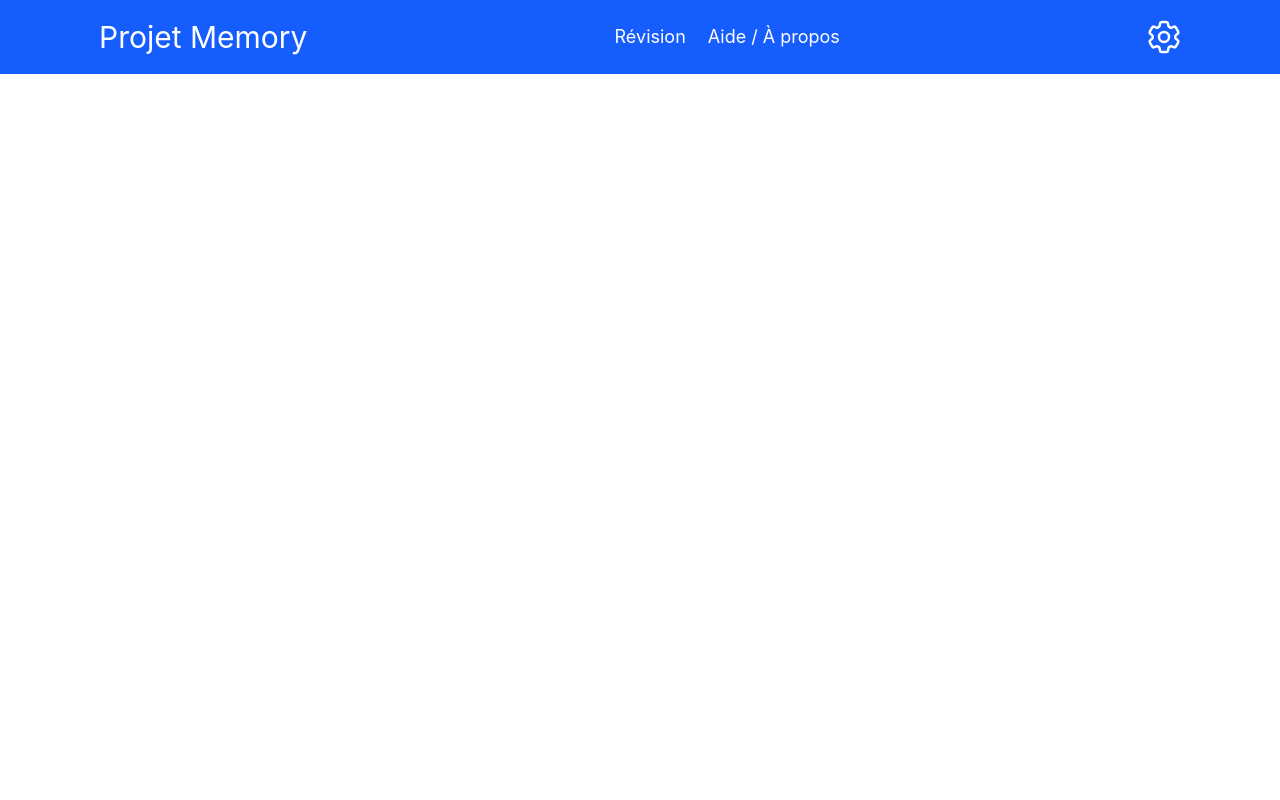
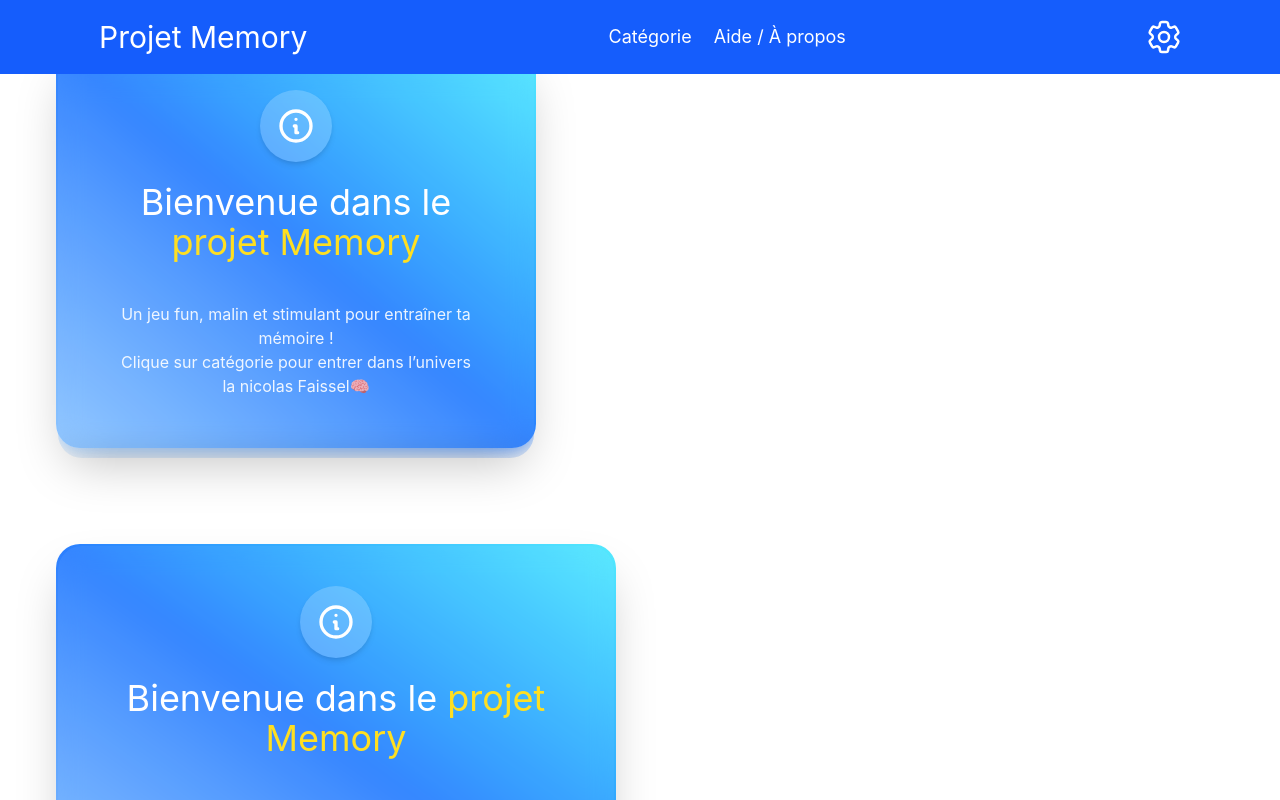
Before and after one commit to jlaron230/Projet-memory, a Vue app: page / in a window 1280 px wide. Shown: the top 800 px of the page. Built offline with nearby package versions, Linux system fonts and the light colour scheme.

Commit message:
feat/ mise en place d 'une page d'accueil

```diff
--- /dev/null
+++ b/src/components/Accueil/accueil.vue
@@ -0,0 +1,53 @@
+<template>
+  <div class="rounded-md flex items-center justify-center bg-gradient-to-br text-white px-6 py-12 ">
+
+    <!-- Border dégradé autour de la carte avec animation -->
+    <div class="relative p-[2px] h-100 rounded-3xl bg-gradient-to-tr from-blue-300 via-blue-500 to-cyan-300 shadow-2xl hover:shadow-blue-400/40 transition-all duration-500 animate-fade-up">
+
+      <!-- Carte intérieure avec fond flouté -->
+      <div class="rounded-3xl bg-white/5 backdrop-blur-md p-10 text-center text-white">
+
+        <!-- Logo -->
+        <div class="flex justify-center mb-6">
+          <div class="bg-white/20 p-4 rounded-full shadow-md">
+            <svg class="w-10 h-10 text-white" fill="none" stroke="currentColor" stroke-width="2" viewBox="0 0 24 24">
+              <path stroke-linecap="round" stroke-linejoin="round" d="M13 16h-1v-4h-1m1-4h.01M21 12a9 9 0 11-18 0 9 9 0 0118 0z"/>
+            </svg>
+          </div>
+        </div>
+
+        <!-- Titre -->
+        <h1 class="text-3xl p-5 sm:text-4xl font-bold mb-4">
+          Bienvenue dans le <span class="text-yellow-300">projet Memory</span>
+        </h1>
+
+        <!-- Slogan -->
+        <p class="text-white/90 p-5 text-base mb-6">
+          Un jeu fun, malin et stimulant pour entraîner ta mémoire !<br />
+          Clique  sur catégorie pour entrer dans l’univers la nicolas Faissel🧠
+
+        </p>
+
+      </div>
+    </div>
+  </div>
+</template>
+
+<style scoped>
+@layer utilities {
+  @keyframes fade-up {
+    0% {
+      opacity: 0;
+      transform: translateY(30px);
+    }
+    100% {
+      opacity: 1;
+      transform: translateY(0);
+    }
+  }
+
+  .animate-fade-up {
+    animation: fade-up 1s ease-out forwards;
+  }
+}
+</style>
--- a/src/components/header/header.vue
+++ b/src/components/header/header.vue
@@ -9,7 +9,7 @@
       </router-link>
       <nav class="hidden md:flex flex-grow justify-center">
         <ul class="flex gap-4 text-lg">
-          <li><router-link to="/categorie" class="!text-white hover:text-blue-300 transition">Révision</router-link></li>
+          <li><router-link to="/categorie" class="!text-white hover:text-blue-300 transition">Catégorie</router-link></li>
           <li><router-link to="/aide" class="!text-white hover:text-blue-300 transition">Aide / À propos</router-link></li>
         </ul>
       </nav>
--- a/src/views/Accueil.vue
+++ b/src/views/Accueil.vue
@@ -1,9 +1,10 @@
 <script setup lang="ts">
 //Import du composant de l'entête pour la page
 import Header from '@/components/header/header.vue';
-
+import accueil from '@/components/Accueil/accueil.vue';
 </script>
 
 <template>
   <Header/>
+  <accueil/>
 </template>
```
